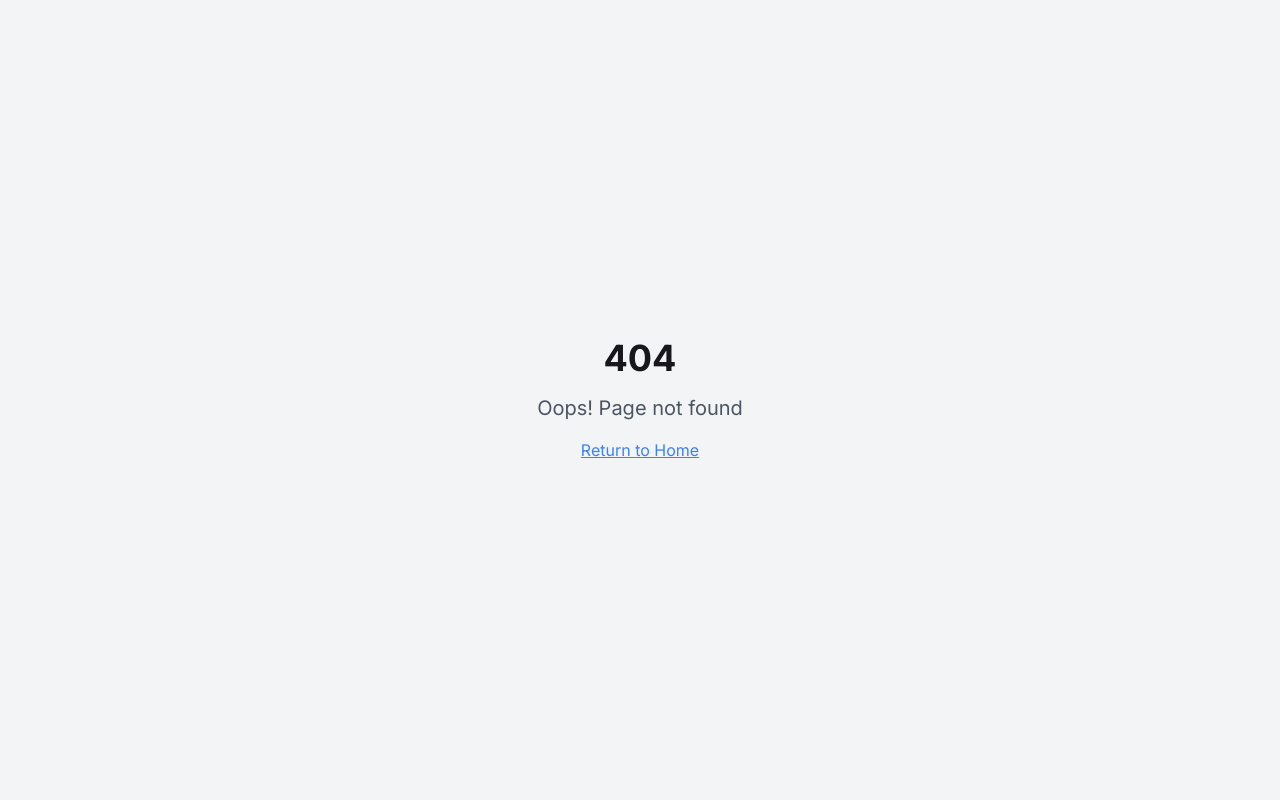
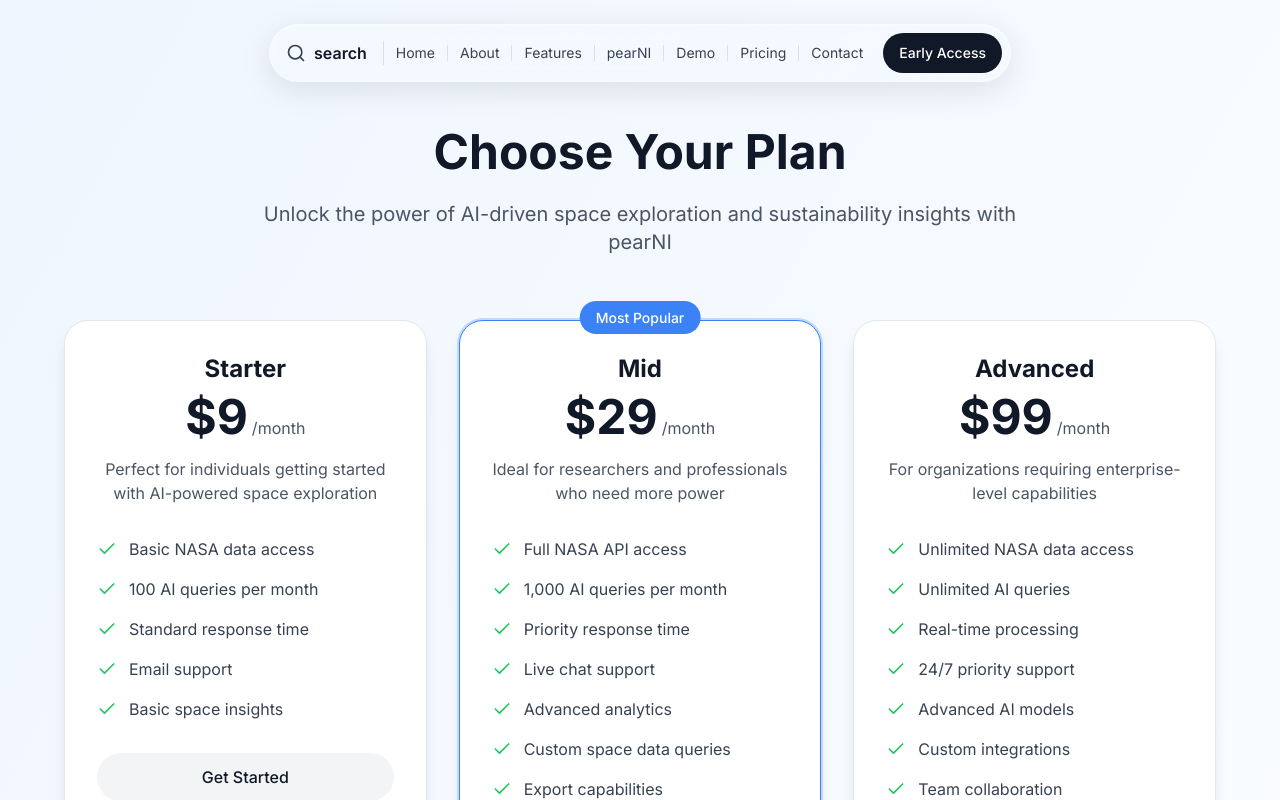
Before and after one commit to ibwmahin/pearni-genesis-ui, a React (Vite) app: page /pricing in a window 1280 px wide. Before the commit this address had no page. Shown: the top 800 px of the page. Built offline with nearby package versions, Linux system fonts and the light colour scheme.

Commit message:
feat: Implement pricing page and header updates
Replaced search text with icon, added a pricing page with three tiers, and updated the Early Access button to link to the pearNI AI chat page.

```diff
--- a/src/App.tsx
+++ b/src/App.tsx
@@ -6,6 +6,7 @@ import { QueryClient, QueryClientProvider } from "@tanstack/react-query";
 import { BrowserRouter, Routes, Route } from "react-router-dom";
 import Index from "./pages/Index";
 import NasaChat from "./pages/NasaChat";
+import Pricing from "./pages/Pricing";
 import NotFound from "./pages/NotFound";
 
 const queryClient = new QueryClient();
@@ -19,6 +20,7 @@ const App = () => (
         <Routes>
           <Route path="/" element={<Index />} />
           <Route path="/nasa-chat" element={<NasaChat />} />
+          <Route path="/pricing" element={<Pricing />} />
           {/* ADD ALL CUSTOM ROUTES ABOVE THE CATCH-ALL "*" ROUTE */}
           <Route path="*" element={<NotFound />} />
         </Routes>
--- a/src/components/Header.tsx
+++ b/src/components/Header.tsx
@@ -1,6 +1,7 @@
 
 import React from 'react';
 import { motion } from 'framer-motion';
+import { Search } from 'lucide-react';
 
 const Header = () => {
   const navItems = [
@@ -9,7 +10,7 @@ const Header = () => {
     { name: 'Features', href: '#features' },
     { name: 'pearNI', href: '/nasa-chat' },
     { name: 'Demo', href: '#demo' },
-    { name: 'Pricing', href: '#pricing' },
+    { name: 'Pricing', href: '/pricing' },
     { name: 'Contact', href: '#contact' },
   ];
 
@@ -27,6 +28,7 @@ const Header = () => {
             <div className="flex items-center">
               {/* Brand */}
               <a href="/" className="flex items-center gap-2 text-gray-900 font-semibold pl-2 pr-4">
+                <Search className="w-5 h-5 text-gray-700" />
                 <span className="text-base">search</span>
               </a>
               {/* Divider */}
@@ -49,7 +51,7 @@ const Header = () => {
             </div>
 
             {/* Early Access Button */}
-            <a href="#" className="ml-2 bg-gray-900 text-white text-sm px-4 py-2.5 rounded-full hover:bg-black transition-colors font-medium whitespace-nowrap">
+            <a href="/nasa-chat" className="ml-2 bg-gray-900 text-white text-sm px-4 py-2.5 rounded-full hover:bg-black transition-colors font-medium whitespace-nowrap">
               Early Access
             </a>
           </div>
--- /dev/null
+++ b/src/pages/Pricing.tsx
@@ -0,0 +1,169 @@
+
+import React from 'react';
+import { motion } from 'framer-motion';
+import { Check } from 'lucide-react';
+import Header from '../components/Header';
+import Footer from '../components/Footer';
+
+const Pricing = () => {
+  const plans = [
+    {
+      name: 'Starter',
+      price: '$9',
+      period: '/month',
+      description: 'Perfect for individuals getting started with AI-powered space exploration',
+      features: [
+        'Basic NASA data access',
+        '100 AI queries per month',
+        'Standard response time',
+        'Email support',
+        'Basic space insights'
+      ],
+      buttonText: 'Get Started',
+      popular: false
+    },
+    {
+      name: 'Mid',
+      price: '$29',
+      period: '/month',
+      description: 'Ideal for researchers and professionals who need more power',
+      features: [
+        'Full NASA API access',
+        '1,000 AI queries per month',
+        'Priority response time',
+        'Live chat support',
+        'Advanced analytics',
+        'Custom space data queries',
+        'Export capabilities'
+      ],
+      buttonText: 'Most Popular',
+      popular: true
+    },
+    {
+      name: 'Advanced',
+      price: '$99',
+      period: '/month',
+      description: 'For organizations requiring enterprise-level capabilities',
+      features: [
+        'Unlimited NASA data access',
+        'Unlimited AI queries',
+        'Real-time processing',
+        '24/7 priority support',
+        'Advanced AI models',
+        'Custom integrations',
+        'Team collaboration',
+        'API access',
+        'White-label options'
+      ],
+      buttonText: 'Contact Sales',
+      popular: false
+    }
+  ];
+
+  return (
+    <div className="min-h-screen bg-gradient-to-br from-blue-50 to-white">
+      <Header />
+
+      <main className="pt-32 pb-16">
+        <div className="max-w-7xl mx-auto px-6">
+          {/* Header Section */}
+          <motion.div
+            initial={{ opacity: 0, y: 20 }}
+            animate={{ opacity: 1, y: 0 }}
+            className="text-center mb-16"
+          >
+            <h1 className="text-5xl font-bold text-gray-900 mb-6">
+              Choose Your Plan
+            </h1>
+            <p className="text-xl text-gray-600 max-w-3xl mx-auto">
+              Unlock the power of AI-driven space exploration and sustainability insights with pearNI
+            </p>
+          </motion.div>
+
+          {/* Pricing Cards */}
+          <div className="grid md:grid-cols-3 gap-8 max-w-6xl mx-auto">
+            {plans.map((plan, index) => (
+              <motion.div
+                key={plan.name}
+                initial={{ opacity: 0, y: 20 }}
+                animate={{ opacity: 1, y: 0 }}
+                transition={{ delay: index * 0.1 }}
+                className={`relative bg-white rounded-3xl p-8 shadow-lg border ${
+                  plan.popular
+                    ? 'border-blue-500 ring-2 ring-blue-200'
+                    : 'border-gray-200'
+                }`}
+              >
+                {plan.popular && (
+                  <div className="absolute -top-4 left-1/2 transform -translate-x-1/2">
+                    <span className="bg-blue-500 text-white px-4 py-2 rounded-full text-sm font-medium">
+                      Most Popular
+                    </span>
+                  </div>
+                )}
+
+                <div className="text-center mb-8">
+                  <h3 className="text-2xl font-bold text-gray-900 mb-2">{plan.name}</h3>
+                  <div className="flex items-baseline justify-center mb-4">
+                    <span className="text-5xl font-bold text-gray-900">{plan.price}</span>
+                    <span className="text-gray-600 ml-1">{plan.period}</span>
+                  </div>
+                  <p className="text-gray-600">{plan.description}</p>
+                </div>
+
+                <ul className="space-y-4 mb-8">
+                  {plan.features.map((feature, featureIndex) => (
+                    <li key={featureIndex} className="flex items-center">
+                      <Check className="w-5 h-5 text-green-500 mr-3 flex-shrink-0" />
+                      <span className="text-gray-700">{feature}</span>
+                    </li>
+                  ))}
+                </ul>
+
+                <button
+                  className={`w-full py-3 px-6 rounded-full font-medium transition-colors ${
+                    plan.popular
+                      ? 'bg-blue-600 text-white hover:bg-blue-700'
+                      : 'bg-gray-100 text-gray-900 hover:bg-gray-200'
+                  }`}
+                >
+                  {plan.buttonText}
+                </button>
+              </motion.div>
+            ))}
+          </div>
+
+          {/* FAQ Section */}
+          <motion.div
+            initial={{ opacity: 0, y: 20 }}
+            animate={{ opacity: 1, y: 0 }}
+            transition={{ delay: 0.4 }}
+            className="mt-20 text-center"
+          >
+            <h2 className="text-3xl font-bold text-gray-900 mb-8">
+              Frequently Asked Questions
+            </h2>
+            <div className="max-w-3xl mx-auto space-y-6">
+              <div className="bg-white rounded-2xl p-6 shadow-sm border border-gray-200">
+                <h3 className="font-semibold text-gray-900 mb-2">Can I change my plan anytime?</h3>
+                <p className="text-gray-600">Yes, you can upgrade or downgrade your plan at any time. Changes take effect immediately.</p>
+              </div>
+              <div className="bg-white rounded-2xl p-6 shadow-sm border border-gray-200">
+                <h3 className="font-semibold text-gray-900 mb-2">Is there a free trial?</h3>
+                <p className="text-gray-600">We offer a 7-day free trial for all plans so you can explore pearNI's capabilities.</p>
+              </div>
+              <div className="bg-white rounded-2xl p-6 shadow-sm border border-gray-200">
+                <h3 className="font-semibold text-gray-900 mb-2">What's included in support?</h3>
+                <p className="text-gray-600">All plans include technical support. Higher tiers get priority support and live chat access.</p>
+              </div>
+            </div>
+          </motion.div>
+        </div>
+      </main>
+
+      <Footer />
+    </div>
+  );
+};
+
+export default Pricing;
```
